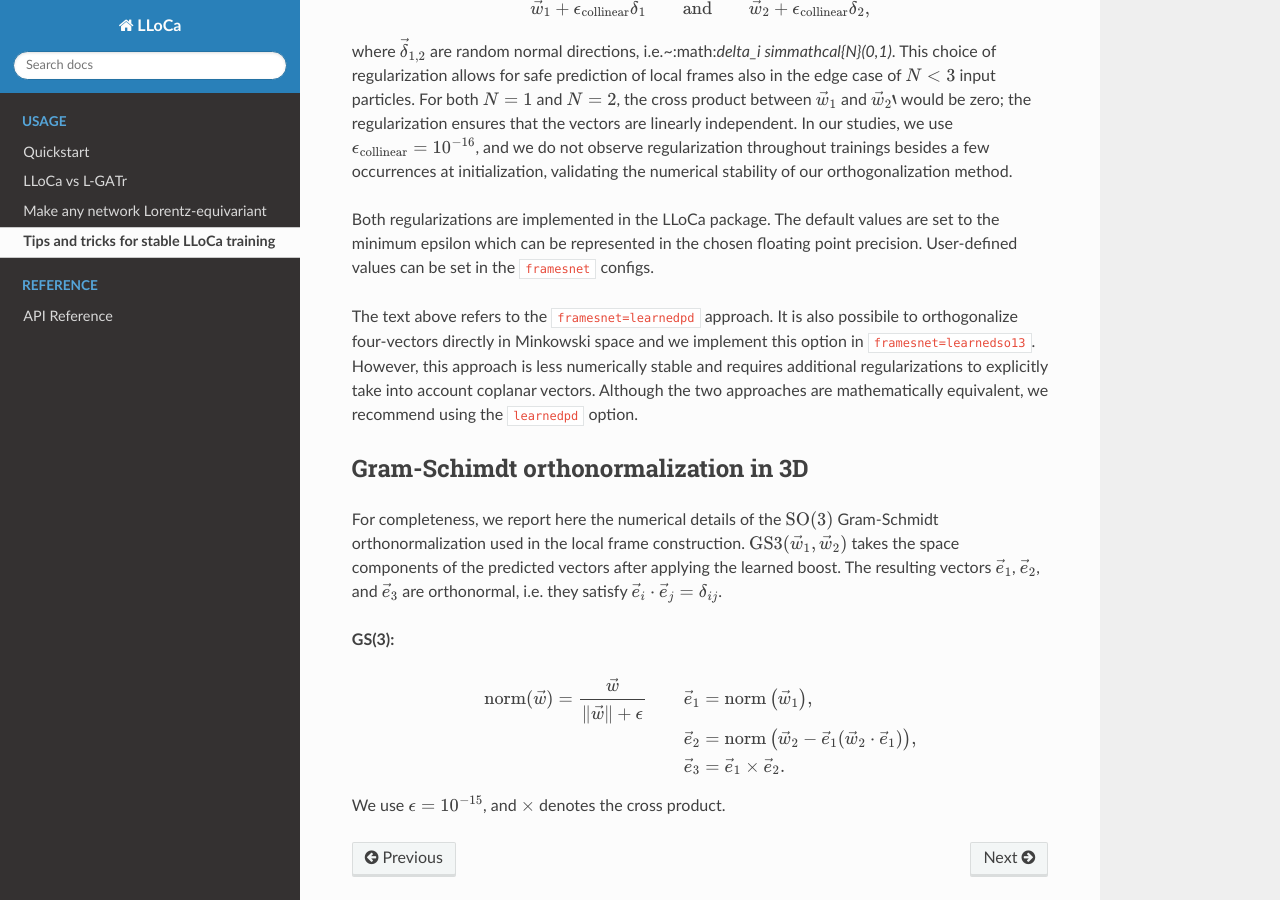
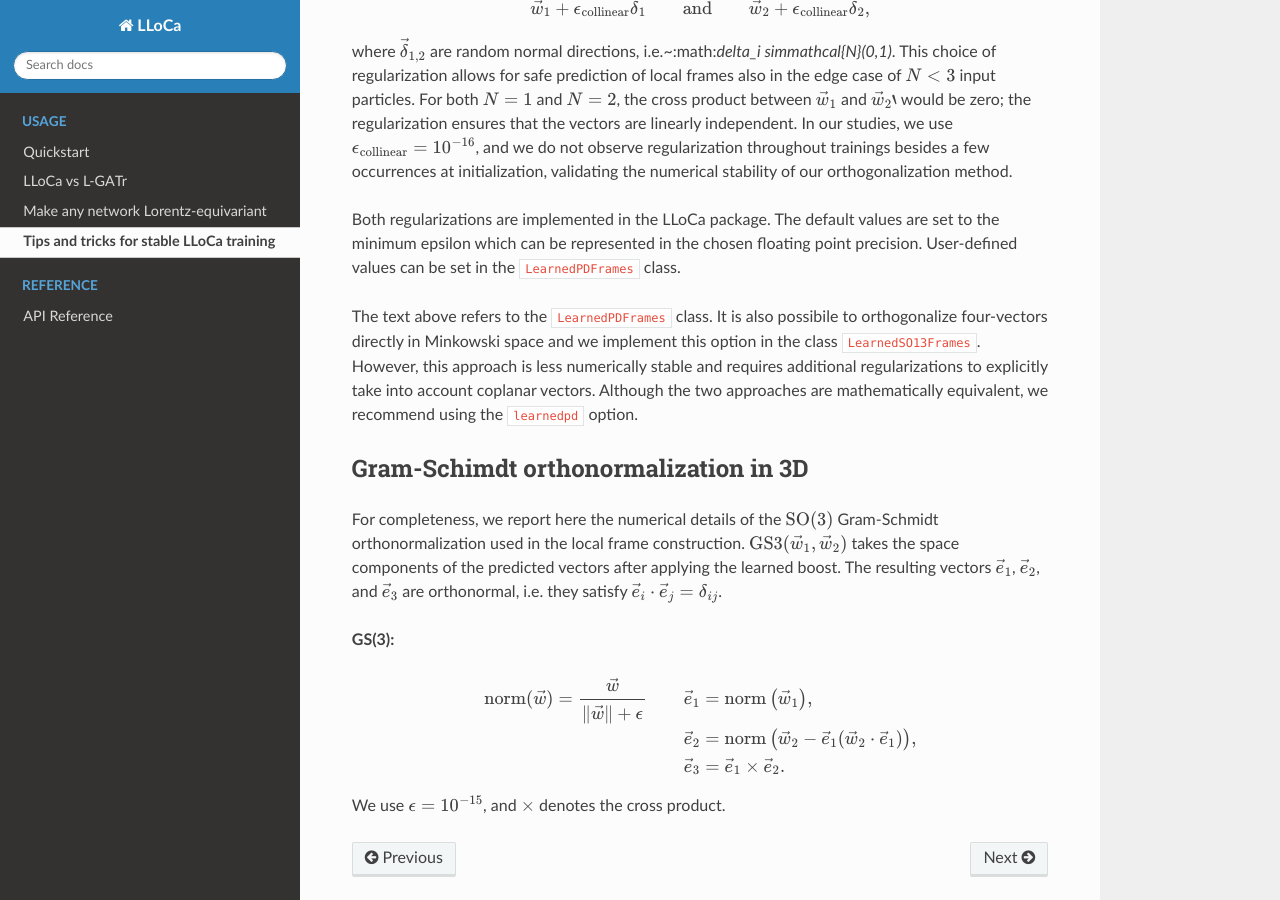
Before and after one commit to heidelberg-hepml/lloca, a Sphinx documentation site: the page built from docs/source/numerics.rst, in a window 1280 px wide and 900 px high, scrolled down 2162 px. Built offline with Sphinx 7.4.7 and the Read the Docs theme 3.1.0, drawn with Linux system fonts in a browser that asks for light colours; some of the changed text lies outside the part shown.

Commit message:
small changes  to numerics

```diff
--- a/docs/source/numerics.rst
+++ b/docs/source/numerics.rst
@@ -3,7 +3,7 @@ Tips and tricks for stable LLoCa training
 
 In this section, we review the numerical choices made to ensure stable training of the Frames-Net architectures.
 The information contained in this section is also carefully discussed in the appendices of the `LLoCa paper <https://arxiv.org/pdf/2505.20280>`__.
-All the methods are implemented in the package and can be easily accessed via the configuration files.
+All the methods are implemented in the package and can be easily accessed as class options.
 
 Regularizing input particles
 -----------------------------
@@ -76,10 +76,10 @@ In our studies, we use :math:`\epsilon_\text{collinear}=10^{-16}`, and we do not
 occurrences at initialization, validating the numerical stability of our orthogonalization method.
 
 Both regularizations are implemented in the LLoCa package. The default values are set to the minimum epsilon which can be represented
-in the chosen floating point precision. User-defined values can be set in the ``framesnet`` configs.
+in the chosen floating point precision. User-defined values can be set in the ``LearnedPDFrames`` class.
 
-The text above refers to the ``framesnet=learnedpd`` approach. It is also possibile to orthogonalize four-vectors directly in Minkowski space
-and we implement this option in ``framesnet=learnedso13``. However, this approach is less numerically stable and requires additional
+The text above refers to the ``LearnedPDFrames`` class. It is also possibile to orthogonalize four-vectors directly in Minkowski space
+and we implement this option in the class ``LearnedSO13Frames``. However, this approach is less numerically stable and requires additional
 regularizations to explicitly take into account coplanar vectors. Although the two approaches are mathematically equivalent, we recommend using the ``learnedpd`` option.
 
 Gram-Schimdt orthonormalization in 3D
```
